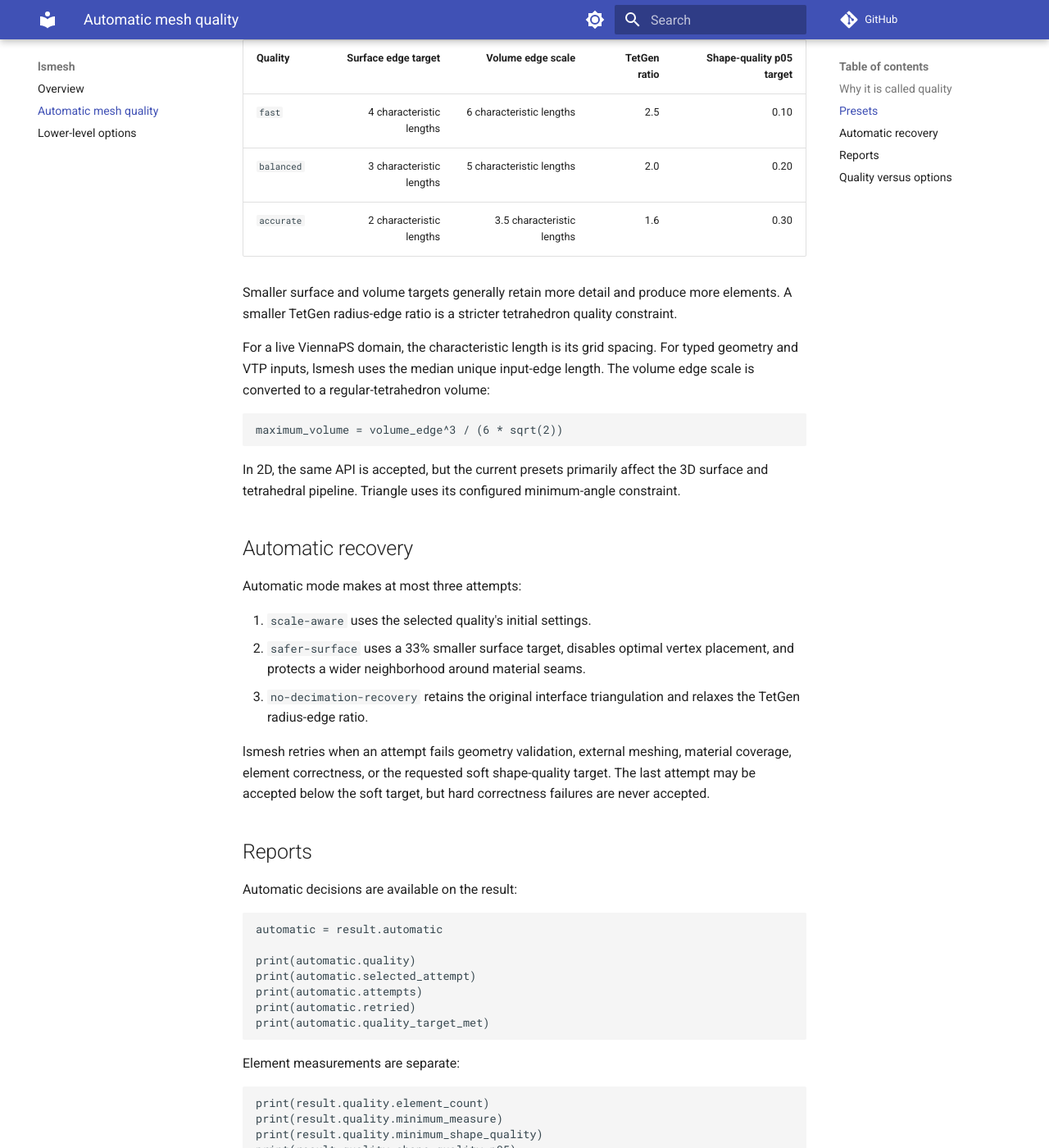
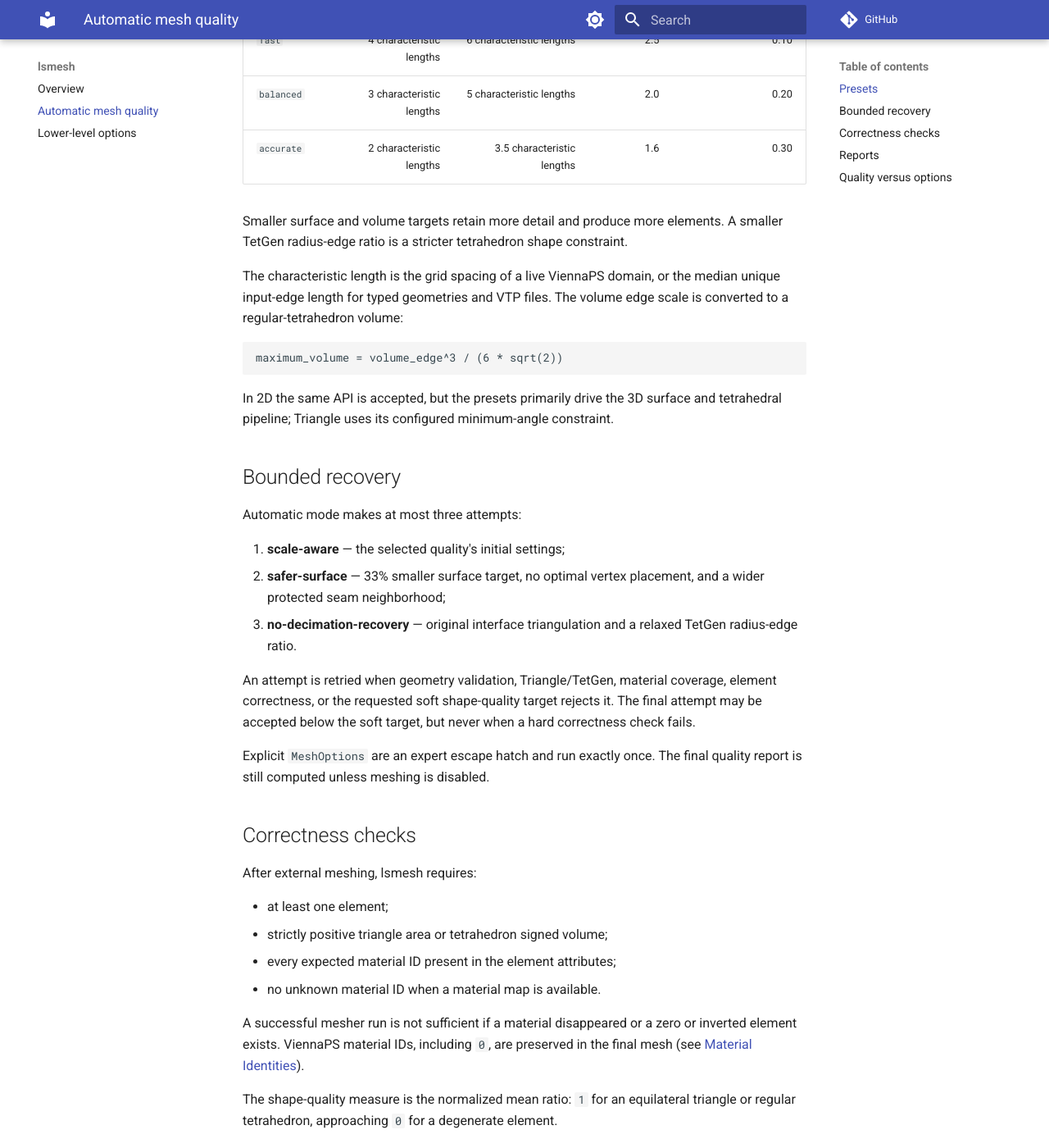
Before and after one commit to fjararibet/lsmesh, an MkDocs documentation site: the page built from docs/quality.md, in a window 1280 px wide and 1400 px high, scrolled down 694 px. Shown: the whole window at 82% size. Built offline with MkDocs 1.6.1 and Material for MkDocs 9.7.7, drawn with Linux system fonts in a browser that asks for light colours; comment, search, counter and statistics services are not loaded; some of the changed text lies outside the part shown.

Commit message:
Rewrite high-level API docs
Consolidate the mesh()/quality/options documentation, merge the orphaned
automatic-meshing page into quality.md, and fix the broken overview link.

````diff
--- a/docs/quality.md
+++ b/docs/quality.md
@@ -1,11 +1,11 @@
 # Automatic mesh quality
 
-The `quality=` argument selects an automatic meshing strategy:
+The `quality=` argument selects an automatic meshing strategy. It derives
+scale-aware sizing, checks the generated mesh, and performs bounded recovery —
+without requiring Triangle, TetGen, or decimation parameters:
 
 ```python
-fast = lsmesh.mesh(domain, quality="fast")
-balanced = lsmesh.mesh(domain, quality="balanced")
-accurate = lsmesh.mesh(domain, quality="accurate")
+result = lsmesh.mesh(domain, quality="accurate")
 ```
 
 The default is `"balanced"`, so these calls are equivalent:
@@ -15,16 +15,13 @@ lsmesh.mesh(domain)
 lsmesh.mesh(domain, quality="balanced")
 ```
 
-## Why it is called quality
-
-`quality` describes the result you want rather than a complete configuration.
-lsmesh translates that intent into surface simplification, volume sizing,
-mesher constraints, acceptance thresholds, and recovery attempts.
-
-It is not an arbitrary config name: only `"fast"`, `"balanced"`, and
-`"accurate"` are accepted. For exact values, use `options=` instead.
+Only `"fast"`, `"balanced"`, and `"accurate"` are accepted. For exact values,
+use `options=` instead (see [Lower-level options](options.md)).
 
 ## Presets
+
+Policies express intent: they control multipliers and acceptance targets rather
+than exposing raw mesher parameters.
 
 | Quality | Surface edge target | Volume edge scale | TetGen ratio | Shape-quality p05 target |
 | --- | ---: | ---: | ---: | ---: |
@@ -32,36 +29,55 @@ It is not an arbitrary config name: only `"fast"`, `"balanced"`, and
 | `balanced` | 3 characteristic lengths | 5 characteristic lengths | 2.0 | 0.20 |
 | `accurate` | 2 characteristic lengths | 3.5 characteristic lengths | 1.6 | 0.30 |
 
-Smaller surface and volume targets generally retain more detail and produce
-more elements. A smaller TetGen radius-edge ratio is a stricter tetrahedron
-quality constraint.
+Smaller surface and volume targets retain more detail and produce more
+elements. A smaller TetGen radius-edge ratio is a stricter tetrahedron shape
+constraint.
 
-For a live ViennaPS domain, the characteristic length is its grid spacing. For
-typed geometry and VTP inputs, lsmesh uses the median unique input-edge length.
-The volume edge scale is converted to a regular-tetrahedron volume:
+The characteristic length is the grid spacing of a live ViennaPS domain, or the
+median unique input-edge length for typed geometries and VTP files. The volume
+edge scale is converted to a regular-tetrahedron volume:
 
 ```text
 maximum_volume = volume_edge^3 / (6 * sqrt(2))
 ```
 
-In 2D, the same API is accepted, but the current presets primarily affect the
-3D surface and tetrahedral pipeline. Triangle uses its configured minimum-angle
+In 2D the same API is accepted, but the presets primarily drive the 3D surface
+and tetrahedral pipeline; Triangle uses its configured minimum-angle
 constraint.
 
-## Automatic recovery
+## Bounded recovery
 
 Automatic mode makes at most three attempts:
 
-1. `scale-aware` uses the selected quality's initial settings.
-2. `safer-surface` uses a 33% smaller surface target, disables optimal vertex
-   placement, and protects a wider neighborhood around material seams.
-3. `no-decimation-recovery` retains the original interface triangulation and
-   relaxes the TetGen radius-edge ratio.
+1. **scale-aware** — the selected quality's initial settings;
+2. **safer-surface** — 33% smaller surface target, no optimal vertex placement,
+   and a wider protected seam neighborhood;
+3. **no-decimation-recovery** — original interface triangulation and a relaxed
+   TetGen radius-edge ratio.
 
-lsmesh retries when an attempt fails geometry validation, external meshing,
-material coverage, element correctness, or the requested soft shape-quality
-target. The last attempt may be accepted below the soft target, but hard
-correctness failures are never accepted.
+An attempt is retried when geometry validation, Triangle/TetGen, material
+coverage, element correctness, or the requested soft shape-quality target
+rejects it. The final attempt may be accepted below the soft target, but never
+when a hard correctness check fails.
+
+Explicit `MeshOptions` are an expert escape hatch and run exactly once. The
+final quality report is still computed unless meshing is disabled.
+
+## Correctness checks
+
+After external meshing, lsmesh requires:
+
+- at least one element;
+- strictly positive triangle area or tetrahedron signed volume;
+- every expected material ID present in the element attributes;
+- no unknown material ID when a material map is available.
+
+A successful mesher run is not sufficient if a material disappeared or a
+zero or inverted element exists. ViennaPS material IDs, including `0`, are
+preserved in the final mesh (see [Material Identities](material-identities.md)).
+
+The shape-quality measure is the normalized mean ratio: `1` for an equilateral
+triangle or regular tetrahedron, approaching `0` for a degenerate element.
 
 ## Reports
 
@@ -70,26 +86,29 @@ Automatic decisions are available on the result:
 ```python
 automatic = result.automatic
 
-print(automatic.quality)
-print(automatic.selected_attempt)
-print(automatic.attempts)
-print(automatic.retried)
-print(automatic.quality_target_met)
+print(automatic.quality)              # "fast" | "balanced" | "accurate"
+print(automatic.selected_attempt)     # name of the accepted attempt
+print(automatic.attempts)             # full per-attempt history
+print(automatic.retried)              # whether more than one attempt ran
+print(automatic.quality_target_met)   # soft shape-quality target reached
 ```
 
 Element measurements are separate:
 
 ```python
-print(result.quality.element_count)
-print(result.quality.minimum_measure)
-print(result.quality.minimum_shape_quality)
-print(result.quality.shape_quality_p05)
-print(result.quality.material_ids)
+quality = result.quality
+
+print(quality.element_count)
+print(quality.minimum_measure)
+print(quality.minimum_shape_quality)
+print(quality.shape_quality_p05)
+print(quality.material_ids)
+print(quality.correct)                # hard correctness checks passed
 ```
 
-When `mesh()` receives an output path, it also writes
-`<output-stem>.automatic.json`. If every attempt fails,
-`AutomaticMeshingError.attempts` retains the history:
+When `mesh()` receives an output path, the same information is written to
+`<output-stem>.automatic.json` and included in `result.report_paths`. If every
+attempt fails, `AutomaticMeshingError` retains the history:
 
 ```python
 try:
````
Also changed, not shown: other parts of docs/quality.md (+2 -6 lines), docs/SUMMARY.md (+1 -1 lines), docs/automatic-meshing.md (deleted, +0 -119 lines), docs/index.md (+109 -38 lines).
